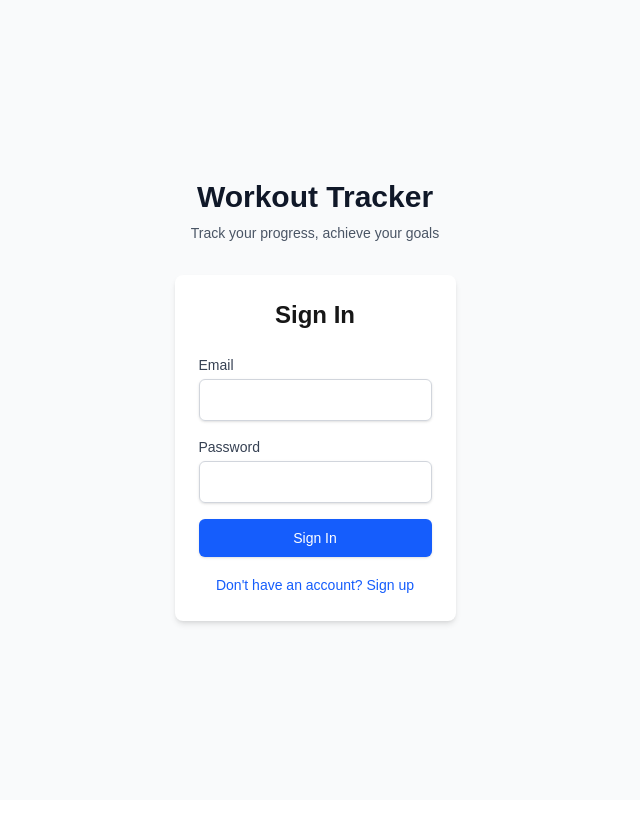
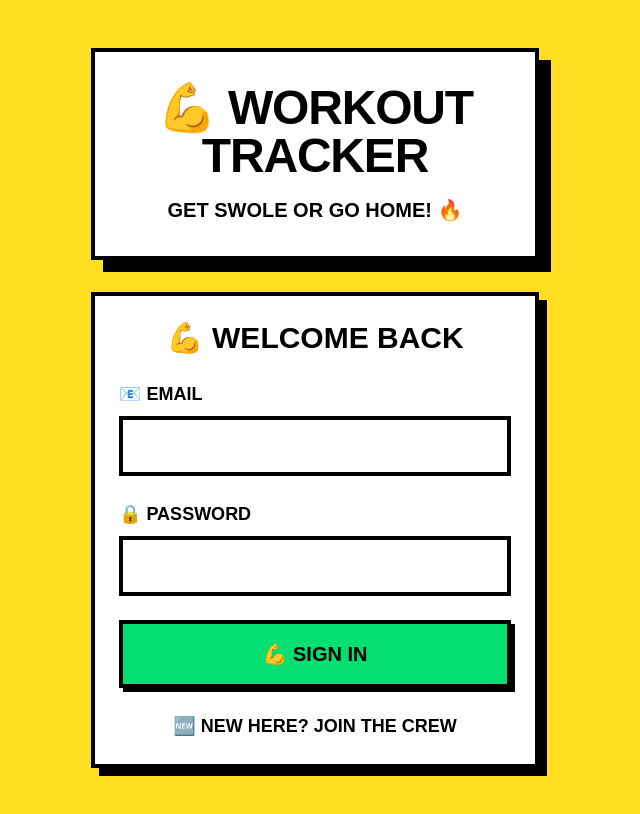
Before and after one commit to ninahorne/workout-tracker-pwa, a Next.js app: page /login in a window 1280 px wide. Shown: the whole page, without its empty margins (325-965 px from the left). Built offline with nearby package versions, Linux system fonts and the light colour scheme; no server answers.

Commit message:
style: added neobrutalism

```diff
--- a/package.json
+++ b/package.json
@@ -16,10 +16,12 @@
     "@heroicons/react": "^2.2.0",
     "@supabase/ssr": "^0.7.0",
     "@supabase/supabase-js": "^2.58.0",
+    "clsx": "^2.1.1",
     "next": "15.5.4",
     "next-pwa": "^5.6.0",
     "react": "19.1.0",
-    "react-dom": "19.1.0"
+    "react-dom": "19.1.0",
+    "tailwind-merge": "^3.3.1"
   },
   "devDependencies": {
     "@eslint/eslintrc": "^3",
--- a/src/app/layout.tsx
+++ b/src/app/layout.tsx
@@ -45,9 +45,9 @@ export default async function RootLayout({
         <meta name="apple-mobile-web-app-status-bar-style" content="default" />
       </head>
       <body
-        className={`${geistSans.variable} ${geistMono.variable} antialiased bg-gray-50`}
+        className={`${geistSans.variable} ${geistMono.variable} antialiased bg-yellow-300`}
       >
-        <main className={shouldShowBottomNav ? 'pb-16' : ''}>{children}</main>
+        <main className={shouldShowBottomNav ? 'pb-20' : ''}>{children}</main>
         {shouldShowBottomNav && <BottomNav />}
       </body>
     </html>
--- a/src/app/login/page.tsx
+++ b/src/app/login/page.tsx
@@ -2,16 +2,18 @@ import AuthForm from '@/components/auth/auth-form';
 
 export default function LoginPage() {
   return (
-    <div className="min-h-screen bg-gray-50 flex flex-col justify-center py-12 sm:px-6 lg:px-8">
-      <div className="sm:mx-auto sm:w-full sm:max-w-md">
-        <h2 className="text-center text-3xl font-extrabold text-gray-900">
-          Workout Tracker
-        </h2>
-        <p className="mt-2 text-center text-sm text-gray-600">
-          Track your progress, achieve your goals
-        </p>
+    <div className="min-h-screen bg-yellow-300 flex flex-col justify-center py-12 px-4">
+      <div className="max-w-md mx-auto w-full">
+        <div className="bg-white border-4 border-black shadow-[12px_12px_0px_0px_#000] p-8 mb-8">
+          <h2 className="text-center text-5xl font-black text-black uppercase tracking-tight mb-4">
+            💪 WORKOUT TRACKER
+          </h2>
+          <p className="text-center text-xl font-bold text-black uppercase">
+            GET SWOLE OR GO HOME! 🔥
+          </p>
+        </div>
+        <AuthForm />
       </div>
-      <AuthForm />
     </div>
   );
 }
--- a/src/app/page.tsx
+++ b/src/app/page.tsx
@@ -1,6 +1,8 @@
 import { redirect } from 'next/navigation';
 import { createServerSupabaseClient } from '@/lib/supabase-server';
 import Link from 'next/link';
+import { Button } from '@/components/ui/button';
+import { Card, CardContent, CardHeader, CardTitle } from '@/components/ui/card';
 
 export default async function Home() {
   const supabase = await createServerSupabaseClient();
@@ -13,63 +15,81 @@ export default async function Home() {
   }
 
   return (
-    <div className="min-h-screen p-4">
+    <div className="min-h-screen bg-yellow-300 p-4">
       <div className="max-w-md mx-auto">
-        <header className="mb-8">
-          <h1 className="text-3xl font-bold text-gray-900 mb-2">
-            Welcome Back!
+        {/* Header with neobrutalism style */}
+        <div className="bg-white border-4 border-black shadow-[8px_8px_0px_0px_#000] p-6 mb-6">
+          <h1 className="text-4xl font-black text-black mb-2 uppercase tracking-tight">
+            💪 WORKOUT TRACKER
           </h1>
-          <p className="text-gray-600">Ready to start your workout?</p>
-        </header>
+          <p className="text-lg font-bold text-black">TIME TO GET SWOLE! 🔥</p>
+        </div>
 
         <div className="space-y-6">
           {/* Today's Workout Card */}
-          <div className="bg-white rounded-lg shadow-md p-6">
-            <h2 className="text-xl font-semibold text-gray-900 mb-4">
-              Today&apos;s Workout
-            </h2>
-            <div className="text-center py-8">
-              <p className="text-gray-500 mb-4">
-                No workout scheduled for today
-              </p>
-              <Link
-                href="/workouts"
-                className="inline-flex items-center px-4 py-2 border border-transparent text-sm font-medium rounded-md shadow-sm text-white bg-blue-600 hover:bg-blue-700"
-              >
-                Browse Workouts
-              </Link>
-            </div>
+          <Card variant="primary">
+            <CardHeader>
+              <CardTitle className="text-white text-2xl font-black uppercase">
+                🎯 TODAY&apos;S MISSION
+              </CardTitle>
+            </CardHeader>
+            <CardContent>
+              <div className="text-center py-6">
+                <div className="text-6xl mb-4">💤</div>
+                <p className="text-white font-bold text-lg mb-6">
+                  NO WORKOUT SCHEDULED
+                </p>
+                <Link href="/workouts">
+                  <Button variant="success" size="lg" className="w-full">
+                    🏋️ FIND A WORKOUT
+                  </Button>
+                </Link>
+              </div>
+            </CardContent>
+          </Card>
+
+          {/* Quick Stats with brutalist grid */}
+          <div className="grid grid-cols-2 gap-4">
+            <Card variant="accent">
+              <CardContent className="text-center p-4">
+                <div className="text-3xl font-black text-black">📅</div>
+                <div className="text-4xl font-black text-black">0</div>
+                <p className="font-bold text-black uppercase">This Week</p>
+              </CardContent>
+            </Card>
+            <Card variant="secondary">
+              <CardContent className="text-center p-4">
+                <div className="text-3xl font-black text-white">📊</div>
+                <div className="text-4xl font-black text-white">0</div>
+                <p className="font-bold text-white uppercase">Total</p>
+              </CardContent>
+            </Card>
           </div>
 
-          {/* Quick Stats */}
-          <div className="grid grid-cols-2 gap-4">
-            <div className="bg-white rounded-lg shadow-md p-4">
-              <h3 className="text-sm font-medium text-gray-500">This Week</h3>
-              <p className="text-2xl font-bold text-gray-900">0</p>
-              <p className="text-sm text-gray-500">Workouts</p>
-            </div>
-            <div className="bg-white rounded-lg shadow-md p-4">
-              <h3 className="text-sm font-medium text-gray-500">Total</h3>
-              <p className="text-2xl font-bold text-gray-900">0</p>
-              <p className="text-sm text-gray-500">Sessions</p>
-            </div>
+          {/* Action Grid */}
+          <div className="grid grid-cols-1 gap-4">
+            <Link href="/workouts" className="block">
+              <Button variant="danger" size="lg" className="w-full text-xl">
+                🚀 START WORKOUT
+              </Button>
+            </Link>
+            <Link href="/exercises" className="block">
+              <Button variant="default" size="lg" className="w-full text-xl">
+                📚 BROWSE EXERCISES
+              </Button>
+            </Link>
           </div>
 
-          {/* Quick Actions */}
-          <div className="space-y-3">
-            <Link
-              href="/workouts"
-              className="block w-full bg-blue-600 text-white text-center py-3 px-4 rounded-lg font-medium hover:bg-blue-700 transition-colors"
-            >
-              Start Workout
-            </Link>
-            <Link
-              href="/exercises"
-              className="block w-full bg-gray-100 text-gray-700 text-center py-3 px-4 rounded-lg font-medium hover:bg-gray-200 transition-colors"
-            >
-              Browse Exercises
-            </Link>
-          </div>
+          {/* Fun motivational section */}
+          <Card className="bg-green-400">
+            <CardContent className="text-center p-6">
+              <div className="text-4xl mb-2">🎯</div>
+              <p className="font-black text-xl text-black uppercase">
+                CONSISTENCY IS KEY!
+              </p>
+              <p className="font-bold text-black">Small steps, big gains! 💪</p>
+            </CardContent>
+          </Card>
         </div>
       </div>
     </div>
--- a/src/components/auth/auth-form.tsx
+++ b/src/components/auth/auth-form.tsx
@@ -46,18 +46,18 @@ export default function AuthForm() {
   };
 
   return (
-    <div className="max-w-md mx-auto mt-8 p-6 bg-white rounded-lg shadow-md">
-      <h1 className="text-2xl font-bold text-center mb-6">
-        {isSignUp ? 'Sign Up' : 'Sign In'}
+    <div className="bg-white border-4 border-black shadow-[8px_8px_0px_0px_#000] p-6">
+      <h1 className="text-3xl font-black text-center mb-6 uppercase text-black">
+        {isSignUp ? '🚀 JOIN THE CREW' : '💪 WELCOME BACK'}
       </h1>
 
-      <form onSubmit={handleSubmit} className="space-y-4">
+      <form onSubmit={handleSubmit} className="space-y-6">
         <div>
           <label
             htmlFor="email"
-            className="block text-sm font-medium text-gray-700"
+            className="block text-lg font-black text-black uppercase mb-2"
           >
-            Email
+            📧 EMAIL
           </label>
           <input
             id="email"
@@ -65,16 +65,16 @@ export default function AuthForm() {
             value={email}
             onChange={(e) => setEmail(e.target.value)}
             required
-            className="mt-1 block w-full px-3 py-2 border border-gray-300 rounded-md shadow-sm focus:outline-none focus:ring-blue-500 focus:border-blue-500"
+            className="w-full px-4 py-3 border-4 border-black font-bold text-lg focus:outline-none focus:shadow-[4px_4px_0px_0px_#000] transition-all duration-75"
           />
         </div>
 
         <div>
           <label
             htmlFor="password"
-            className="block text-sm font-medium text-gray-700"
+            className="block text-lg font-black text-black uppercase mb-2"
           >
-            Password
+            🔒 PASSWORD
           </label>
           <input
             id="password"
@@ -83,29 +83,33 @@ export default function AuthForm() {
             onChange={(e) => setPassword(e.target.value)}
             required
             minLength={6}
-            className="mt-1 block w-full px-3 py-2 border border-gray-300 rounded-md shadow-sm focus:outline-none focus:ring-blue-500 focus:border-blue-500"
+            className="w-full px-4 py-3 border-4 border-black font-bold text-lg focus:outline-none focus:shadow-[4px_4px_0px_0px_#000] transition-all duration-75"
           />
         </div>
 
-        {error && <div className="text-red-600 text-sm">{error}</div>}
+        {error && (
+          <div className="bg-red-400 border-4 border-black p-4 font-bold text-black">
+            ⚠️ {error}
+          </div>
+        )}
 
         <button
           type="submit"
           disabled={isLoading}
-          className="w-full flex justify-center py-2 px-4 border border-transparent rounded-md shadow-sm text-sm font-medium text-white bg-blue-600 hover:bg-blue-700 focus:outline-none focus:ring-2 focus:ring-offset-2 focus:ring-blue-500 disabled:opacity-50"
+          className="w-full py-4 px-6 bg-green-400 border-4 border-black shadow-[4px_4px_0px_0px_#000] active:shadow-[2px_2px_0px_0px_#000] active:translate-x-[2px] active:translate-y-[2px] transition-all duration-75 font-black text-xl text-black uppercase disabled:opacity-50 disabled:cursor-not-allowed"
         >
-          {isLoading ? 'Loading...' : isSignUp ? 'Sign Up' : 'Sign In'}
+          {isLoading ? '⏳ LOADING...' : isSignUp ? '🚀 SIGN UP' : '💪 SIGN IN'}
         </button>
       </form>
 
-      <div className="mt-4 text-center">
+      <div className="mt-6 text-center">
         <button
           onClick={() => setIsSignUp(!isSignUp)}
-          className="text-blue-600 hover:text-blue-500 text-sm"
+          className="text-black hover:underline font-bold text-lg uppercase"
         >
           {isSignUp
-            ? 'Already have an account? Sign in'
-            : "Don't have an account? Sign up"}
+            ? '👈 ALREADY A MEMBER? SIGN IN'
+            : '🆕 NEW HERE? JOIN THE CREW'}
         </button>
       </div>
     </div>
--- /dev/null
+++ b/src/components/ui/button.tsx
@@ -0,0 +1,43 @@
+import { forwardRef } from 'react';
+import { cn } from '../../lib/utils';
+
+export interface ButtonProps
+  extends React.ButtonHTMLAttributes<HTMLButtonElement> {
+  variant?: 'default' | 'secondary' | 'danger' | 'success';
+  size?: 'sm' | 'md' | 'lg';
+}
+
+const Button = forwardRef<HTMLButtonElement, ButtonProps>(
+  ({ className, variant = 'default', size = 'md', ...props }, ref) => {
+    return (
+      <button
+        className={cn(
+          // Base neobrutalism styles
+          'font-bold border-4 border-black shadow-[4px_4px_0px_0px_#000] active:shadow-[2px_2px_0px_0px_#000] active:translate-x-[2px] active:translate-y-[2px] transition-all duration-75 disabled:opacity-50 disabled:cursor-not-allowed',
+
+          // Variants
+          {
+            'bg-yellow-400 hover:bg-yellow-300': variant === 'default',
+            'bg-purple-400 hover:bg-purple-300': variant === 'secondary',
+            'bg-red-400 hover:bg-red-300': variant === 'danger',
+            'bg-green-400 hover:bg-green-300': variant === 'success',
+          },
+
+          // Sizes
+          {
+            'px-3 py-1 text-sm': size === 'sm',
+            'px-6 py-3 text-base': size === 'md',
+            'px-8 py-4 text-lg': size === 'lg',
+          },
+
+          className,
+        )}
+        ref={ref}
+        {...props}
+      />
+    );
+  },
+);
+Button.displayName = 'Button';
+
+export { Button };
--- /dev/null
+++ b/src/components/ui/card.tsx
@@ -0,0 +1,89 @@
+import { forwardRef } from 'react';
+import { cn } from '../../lib/utils';
+
+export interface CardProps extends React.HTMLAttributes<HTMLDivElement> {
+  variant?: 'default' | 'primary' | 'secondary' | 'accent';
+}
+
+const Card = forwardRef<HTMLDivElement, CardProps>(
+  ({ className, variant = 'default', ...props }, ref) => {
+    return (
+      <div
+        ref={ref}
+        className={cn(
+          // Base neobrutalism card styles
+          'border-4 border-black shadow-[8px_8px_0px_0px_#000] p-6',
+
+          // Variants
+          {
+            'bg-white': variant === 'default',
+            'bg-blue-400': variant === 'primary',
+            'bg-purple-400': variant === 'secondary',
+            'bg-yellow-400': variant === 'accent',
+          },
+
+          className,
+        )}
+        {...props}
+      />
+    );
+  },
+);
+Card.displayName = 'Card';
+
+const CardHeader = forwardRef<
+  HTMLDivElement,
+  React.HTMLAttributes<HTMLDivElement>
+>(({ className, ...props }, ref) => (
+  <div ref={ref} className={cn('mb-4', className)} {...props} />
+));
+CardHeader.displayName = 'CardHeader';
+
+const CardTitle = forwardRef<
+  HTMLParagraphElement,
+  React.HTMLAttributes<HTMLHeadingElement>
+>(({ className, ...props }, ref) => (
+  <h3
+    ref={ref}
+    className={cn('text-2xl font-bold leading-none tracking-tight', className)}
+    {...props}
+  />
+));
+CardTitle.displayName = 'CardTitle';
+
+const CardDescription = forwardRef<
+  HTMLParagraphElement,
+  React.HTMLAttributes<HTMLParagraphElement>
+>(({ className, ...props }, ref) => (
+  <p ref={ref} className={cn('text-base font-medium', className)} {...props} />
+));
+CardDescription.displayName = 'CardDescription';
+
+const CardContent = forwardRef<
+  HTMLDivElement,
+  React.HTMLAttributes<HTMLDivElement>
+>(({ className, ...props }, ref) => (
+  <div ref={ref} className={cn('', className)} {...props} />
+));
+CardContent.displayName = 'CardContent';
+
+const CardFooter = forwardRef<
+  HTMLDivElement,
+  React.HTMLAttributes<HTMLDivElement>
+>(({ className, ...props }, ref) => (
+  <div
+    ref={ref}
+    className={cn('flex items-center pt-4', className)}
+    {...props}
+  />
+));
+CardFooter.displayName = 'CardFooter';
+
+export {
+  Card,
+  CardHeader,
+  CardFooter,
+  CardTitle,
+  CardDescription,
+  CardContent,
+};
--- /dev/null
+++ b/src/lib/utils.ts
@@ -0,0 +1,6 @@
+import { type ClassValue, clsx } from 'clsx';
+import { twMerge } from 'tailwind-merge';
+
+export function cn(...inputs: ClassValue[]) {
+  return twMerge(clsx(inputs));
+}
```
Also changed, not shown: src/components/layout/bottom-nav.tsx (+8 -6 lines), 1 other file (tests, documents, lock files or other folders).
